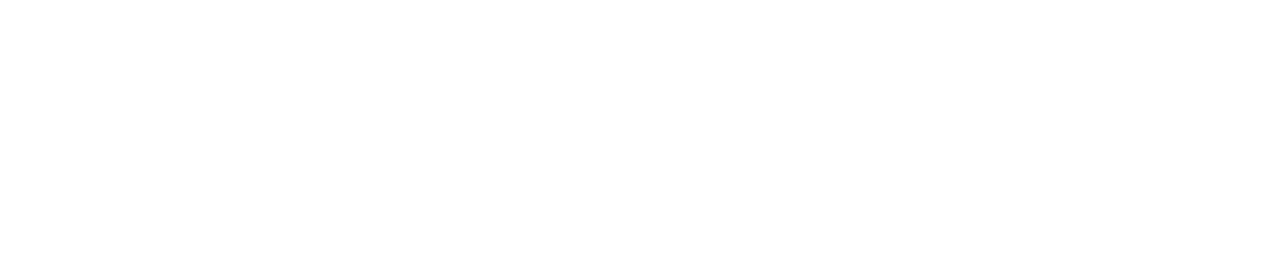
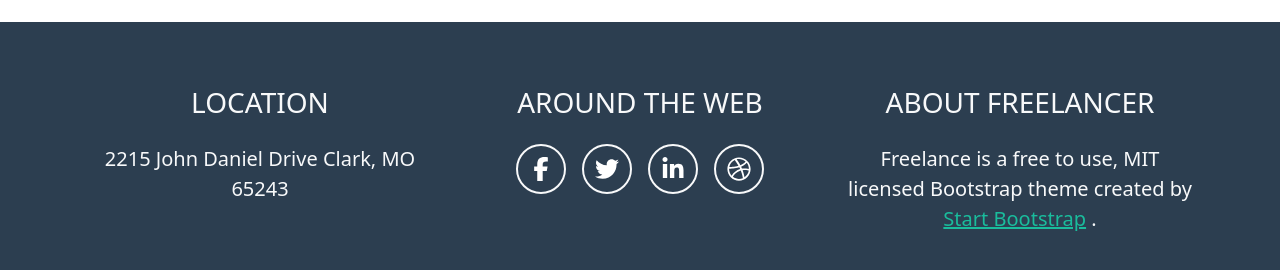
Before and after one commit to naila-saleh/startboostrap_react, a React (Vite) app: page / in a window 1280 px wide. Shown: the part 1455-1725 px from the top of the page. Before the commit the page ends 1477 px from the top, so only its background shows below. Built offline with nearby package versions, Linux system fonts and the light colour scheme.

Commit message:
add footer component

```diff
--- a/src/App.jsx
+++ b/src/App.jsx
@@ -1,6 +1,7 @@
 import Navbar from "./components/navbar/Navbar.jsx";
 import Hero from "./components/hero/Hero.jsx";
 import Portfolio from "./components/portfolio/Portfolio.jsx";
+import Footer from "./components/footer/Footer.jsx";
 
 export default function App(){
     return <>
@@ -9,5 +10,6 @@
             <Hero />
             <Portfolio />
         </main>
+        <Footer />
     </>;
 }
--- /dev/null
+++ b/src/components/footer/Footer.jsx
@@ -0,0 +1,29 @@
+import React from 'react'
+import style from './footer.module.css'
+export default function Footer() {
+    return (
+        <footer className={`${style.footer} py-5`}>
+            <div className="container text-center text-light">
+                <div className="row">
+                    <div className="col-lg-4 col-md-12 col-12">
+                        <h3 className={`text-uppercase py-3`}>Location</h3>
+                        <p className={`fs-5`}>2215 John Daniel Drive Clark, MO 65243</p>
+                    </div>
+                    <div className="col-lg-4 col-md-12 col-12">
+                        <h3 className={`text-uppercase py-3`}>Around The Web</h3>
+                        <div className={`d-flex justify-content-center gap-3`}>
+                            <a href={'#'} className={`border border-2 border-light rounded-circle p-2`}><svg xmlns="http://www.w3.org/2000/svg" height="30" width="30" viewBox="0 0 640 640"><path fill="#ffffff" d="M240 363.3L240 576L356 576L356 363.3L442.5 363.3L460.5 265.5L356 265.5L356 230.9C356 179.2 376.3 159.4 428.7 159.4C445 159.4 458.1 159.8 465.7 160.6L465.7 71.9C451.4 68 416.4 64 396.2 64C289.3 64 240 114.5 240 223.4L240 265.5L174 265.5L174 363.3L240 363.3z"/></svg></a>
+                            <a href={'#'} className={`border border-2 border-light rounded-circle p-2`}><svg xmlns="http://www.w3.org/2000/svg" height="30" width="30" viewBox="0 0 640 640"><path fill="#ffffff" d="M523.4 215.7C523.7 220.2 523.7 224.8 523.7 229.3C523.7 368 418.1 527.9 225.1 527.9C165.6 527.9 110.4 510.7 64 480.8C72.4 481.8 80.6 482.1 89.3 482.1C138.4 482.1 183.5 465.5 219.6 437.3C173.5 436.3 134.8 406.1 121.5 364.5C128 365.5 134.5 366.1 141.3 366.1C150.7 366.1 160.1 364.8 168.9 362.5C120.8 352.8 84.8 310.5 84.8 259.5L84.8 258.2C98.8 266 115 270.9 132.2 271.5C103.9 252.7 85.4 220.5 85.4 184.1C85.4 164.6 90.6 146.7 99.7 131.1C151.4 194.8 229 236.4 316.1 240.9C314.5 233.1 313.5 225 313.5 216.9C313.5 159.1 360.3 112 418.4 112C448.6 112 475.9 124.7 495.1 145.1C518.8 140.6 541.6 131.8 561.7 119.8C553.9 144.2 537.3 164.6 515.6 177.6C536.7 175.3 557.2 169.5 576 161.4C561.7 182.2 543.8 200.7 523.4 215.7z"/></svg></a>
+                            <a href={'#'} className={`border border-2 border-light rounded-circle p-2`}><svg xmlns="http://www.w3.org/2000/svg" height="30" width="30" viewBox="0 0 640 640"><path fill="#ffffff" d="M196.3 512L103.4 512L103.4 212.9L196.3 212.9L196.3 512zM149.8 172.1C120.1 172.1 96 147.5 96 117.8C96 103.5 101.7 89.9 111.8 79.8C121.9 69.7 135.6 64 149.8 64C164 64 177.7 69.7 187.8 79.8C197.9 89.9 203.6 103.6 203.6 117.8C203.6 147.5 179.5 172.1 149.8 172.1zM543.9 512L451.2 512L451.2 366.4C451.2 331.7 450.5 287.2 402.9 287.2C354.6 287.2 347.2 324.9 347.2 363.9L347.2 512L254.4 512L254.4 212.9L343.5 212.9L343.5 253.7L344.8 253.7C357.2 230.2 387.5 205.4 432.7 205.4C526.7 205.4 544 267.3 544 347.7L544 512L543.9 512z"/></svg></a>
+                            <a href={'#'} className={`border border-2 border-light rounded-circle p-2`}><svg xmlns="http://www.w3.org/2000/svg" height="30" width="30" viewBox="0 0 640 640"><path fill="#ffffff" d="M320 72C183 72 72 183 72 320C72 457 183 568 320 568C457 568 568 457 568 320C568 183 457 72 320 72zM484 186.4C513.5 222.4 531.4 268.4 531.8 318.4C524.8 316.9 454.8 302.7 384.3 311.6C378.5 297.6 373.1 285.2 365.7 270C444 238 479.5 192.5 484 186.5zM460.4 161.9C456.6 167.3 424.7 210.2 349.4 238.4C314.7 174.6 276.2 122.2 270.4 114.4C337.6 98.2 408.4 115.7 460.5 161.9zM229.9 128.6C235.5 136.3 273.3 188.7 308.4 251.1C209.3 277.4 122 277 112.6 276.9C126.3 211.2 170.6 156.5 229.9 128.6zM108.2 320.3C108.2 318.1 108.2 316 108.3 313.8C117.6 314 220.2 315.3 326 283.7C332.1 295.6 337.9 307.6 343.2 319.6C266.6 341.2 197 403.1 162.7 461.9C128.9 424.3 108.2 374.7 108.2 320.3zM190 487.4C212.1 442.2 272.2 383.8 357.6 354.6C387.3 431.9 399.6 496.7 402.8 515.2C334.7 544.2 252.8 536.3 190 487.3zM438.4 495.9C436.2 483 425 421 397.2 344.9C463.6 334.3 521.9 351.7 529.1 354C519.7 412.9 485.8 463.8 438.3 496z"/></svg></a>
+                        </div>
+                    </div>
+                    <div className="col-lg-4 col-md-12 col-12">
+                        <h3 className={`text-uppercase py-3`}>About Freelancer</h3>
+                        <p className={`fs-5`}>Freelance is a free to use, MIT licensed Bootstrap theme created by <a className={`${style.link}`} href={'#'}>Start Bootstrap</a> .</p>
+                    </div>
+                </div>
+            </div>
+        </footer>
+    )
+}
--- /dev/null
+++ b/src/components/footer/footer.module.css
@@ -0,0 +1,7 @@
+.footer {
+    background-color: var(--main-color);
+}
+.link{
+    color: var(--secondary-color);
+    cursor: pointer;
+}
```
